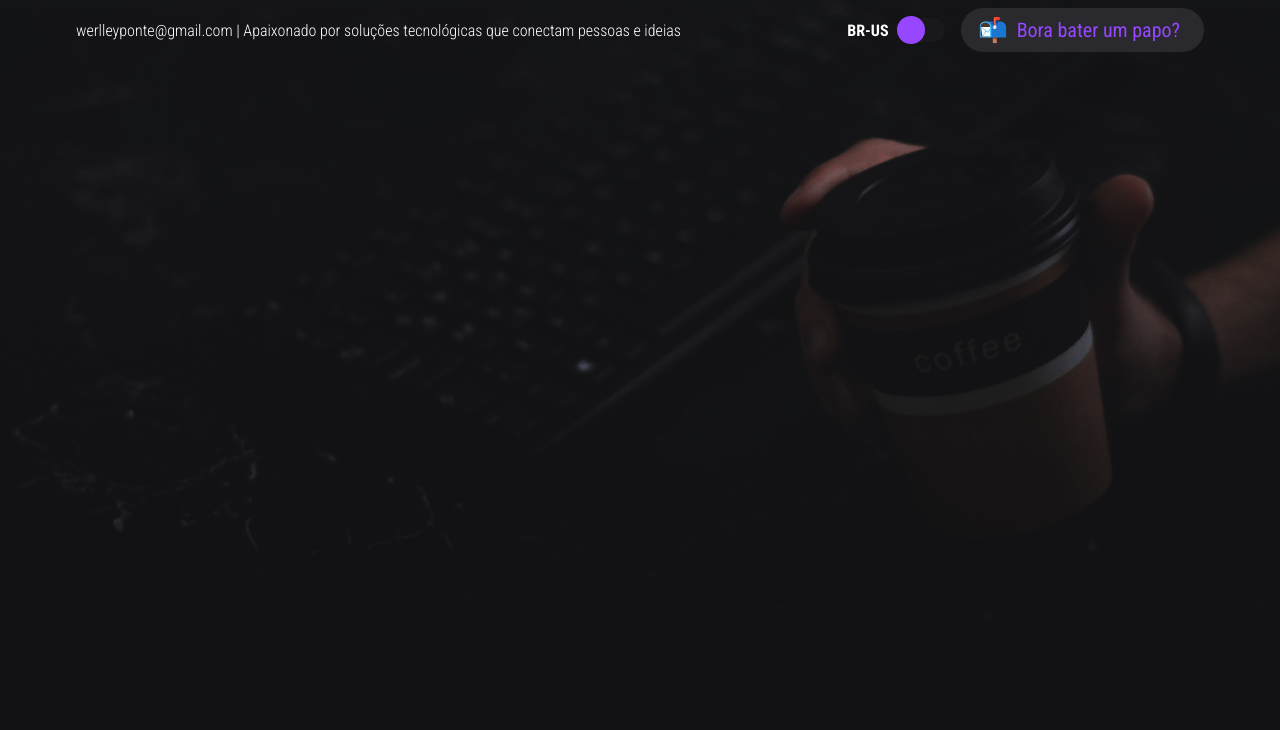
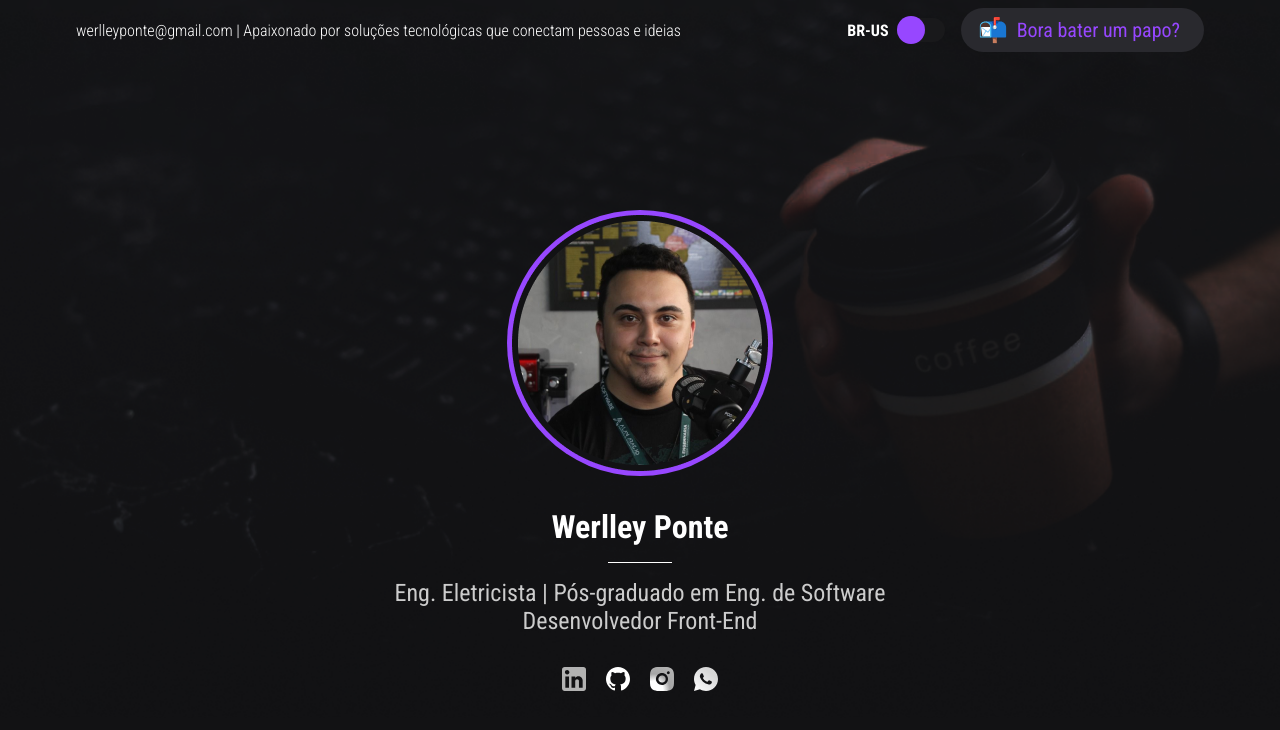
Before and after one commit to werlleyg/werlleyg-portfolio, a Next.js app: page / in a window 1280 px wide. Shown: the top 730 px of the page. Built offline with nearby package versions, Linux system fonts and the light colour scheme.

Commit message:
feat: add profile in header container

```diff
--- a/src/containers/Header/index.tsx
+++ b/src/containers/Header/index.tsx
@@ -1,10 +1,12 @@
 import { Subheader } from "@/components/Subheader";
 import { Container } from "./styles";
+import { Profile } from "@/components/Profile";
 
 export function Header() {
   return (
     <Container>
       <Subheader />
+      <Profile />
     </Container>
   );
 }
--- a/src/containers/Header/styles.ts
+++ b/src/containers/Header/styles.ts
@@ -8,4 +8,6 @@ export const Container = styled.div`
 
   display: flex;
   flex-direction: column;
+
+  gap: 8.375rem;
 `;
```
